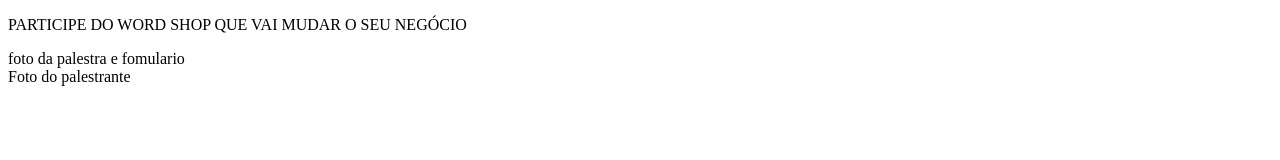
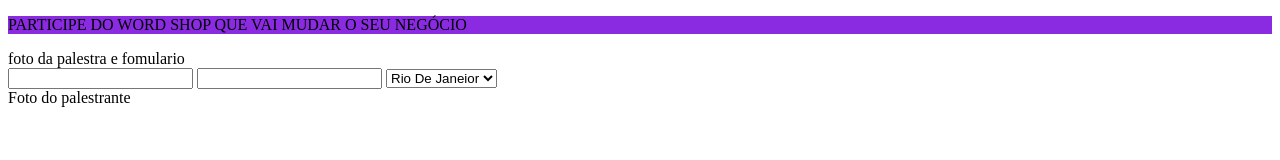
Before and after one commit to pgabrieldeveloper/pagina-captura, a plain HTML site: page index.html in a window 1280 px wide. Drawn offline with Linux system fonts and the light colour scheme.

Commit message:
criando estrutura inicial do projeto

```diff
--- /dev/null
+++ b/css/style.css
@@ -0,0 +1,3 @@
+header{
+    background-color: blueviolet;
+}
--- a/index.html
+++ b/index.html
@@ -4,6 +4,8 @@
     <meta charset="UTF-8">
     <meta http-equiv="X-UA-Compatible" content="IE=edge">
     <meta name="viewport" content="width=device-width, initial-scale=1.0">
+    <link rel="icon" href="./images//ico.png" type="image/png">
+    <link rel="stylesheet" href="./css/style.css">
     <title>Pagina Captura</title>
 </head>
 <body>
@@ -15,7 +17,13 @@
     <main>
         foto da palestra e fomulario
         <form action="" method="post">
-
+            <input type="text" name="nome" id="">
+            <input type="email" name="email" id="">
+            <select name="Estado" id="">
+                <option value="SE">Sergipe</option>
+                <option value="RJ" selected>Rio De Janeior</option>
+                <option value="SP">São Paulo</option>
+            </select>
         </form>
     </main>
     <footer>
```
Also changed, not shown: images/arrow.jpg (added), images/ico.png (added), images/people.jpg (added), 1 other file.
